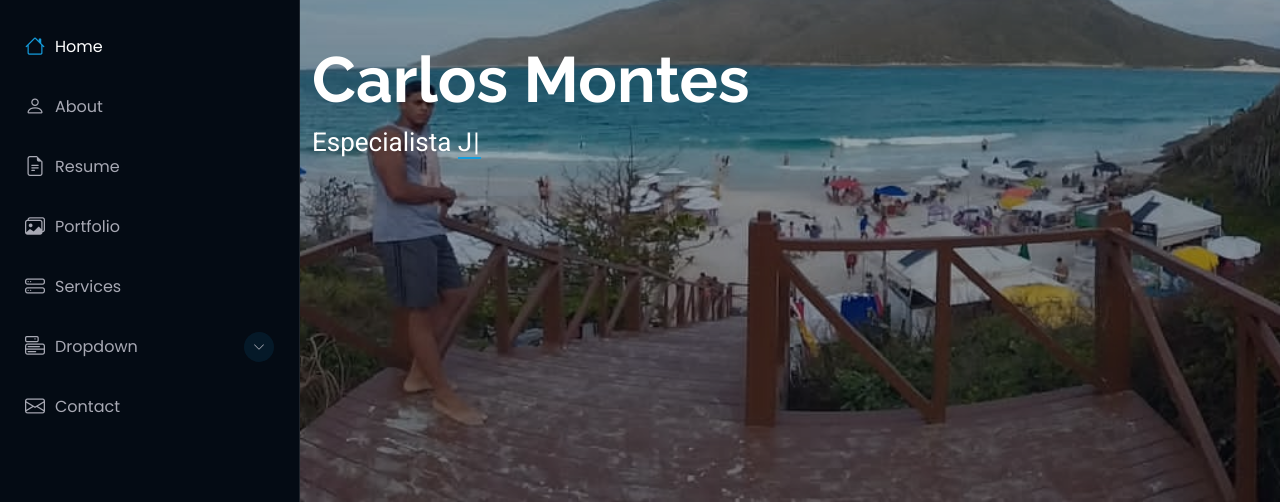
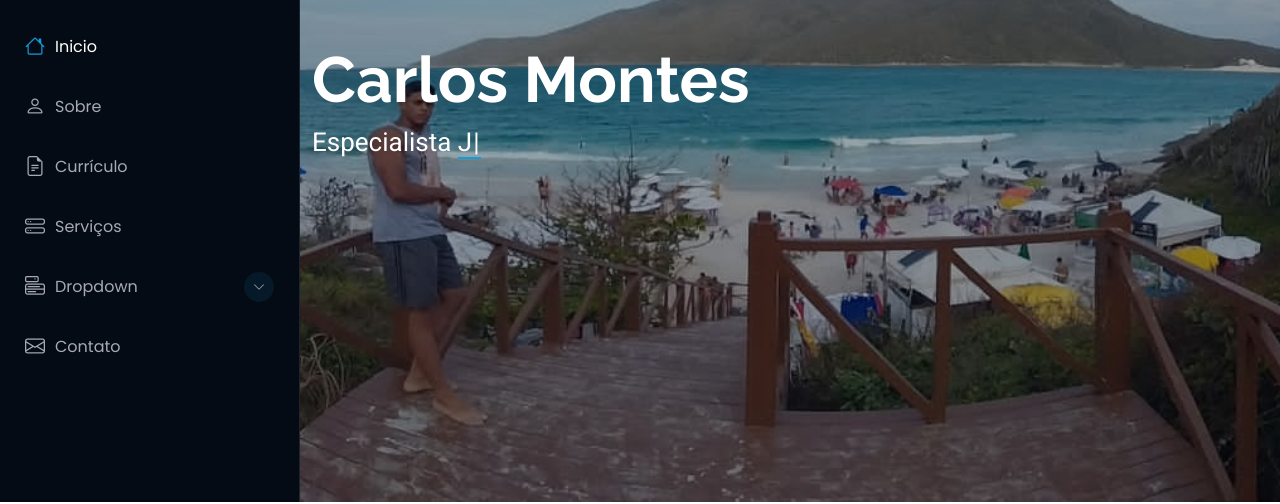
Before and after one commit to carlos50311/portifolio, a plain HTML site: page index.html in a window 1280 px wide. Shown: the part 298-802 px from the top of the page. Drawn offline with Linux system fonts and the light colour scheme.

Commit message:
Tradução da barra lateral

```diff
--- a/index.html
+++ b/index.html
@@ -67,15 +67,13 @@
       <nav id="navmenu" class="navmenu">
         <ul>
           <li><a href="#hero" class="active"><i
-                class="bi bi-house navicon"></i>Home</a></li>
+                class="bi bi-house navicon"></i>Inicio</a></li>
           <li><a href="#about"><i class="bi bi-person navicon"></i>
-              About</a></li>
+              Sobre</a></li>
           <li><a href="#resume"><i class="bi bi-file-earmark-text navicon"></i>
-              Resume</a></li>
-          <li><a href="#portfolio"><i class="bi bi-images navicon"></i>
-              Portfolio</a></li>
+              Currículo</a></li>
           <li><a href="#services"><i class="bi bi-hdd-stack navicon"></i>
-              Services</a></li>
+              Serviços</a></li>
           <li class="dropdown"><a href="#"><i
                 class="bi bi-menu-button navicon"></i> <span>Dropdown</span> <i
                 class="bi bi-chevron-down toggle-dropdown"></i></a>
@@ -97,7 +95,7 @@
             </ul>
           </li>
           <li><a href="#contact"><i class="bi bi-envelope navicon"></i>
-              Contact</a></li>
+              Contato</a></li>
         </ul>
       </nav>
 
@@ -280,7 +278,7 @@
 
           <!-- Section Title -->
           <div class="container section-title" data-aos="fade-up">
-            <h2>Resume</h2>
+            <h2>Currículo</h2>
             <p>Magnam dolores commodi suscipit. Necessitatibus eius consequatur
               ex aliquid fuga eum quidem. Sit sint consectetur velit. Quisquam
               quos quisquam cupiditate. Et nemo qui impedit suscipit alias ea.
@@ -377,7 +375,7 @@
 
             <!-- Section Title -->
             <div class="container section-title" data-aos="fade-up">
-              <h2>Services</h2>
+              <h2>Serviços</h2>
               <p>Magnam dolores commodi suscipit. Necessitatibus eius
                 consequatur ex aliquid fuga eum quidem. Sit sint consectetur
                 velit. Quisquam quos quisquam cupiditate. Et nemo qui impedit
@@ -638,8 +636,8 @@
                       data-aos-delay="300">
                       <i class="bi bi-telephone flex-shrink-0"></i>
                       <div>
-                        <h3>Call Us</h3>
-                        <p>+1 5589 55488 55</p>
+                        <h3>Telefone</h3>
+                        <p>+55 31996891682</p>
                       </div>
                     </div><!-- End Info Item -->
 
```
